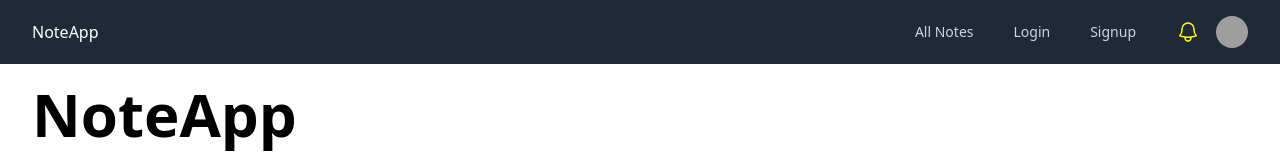
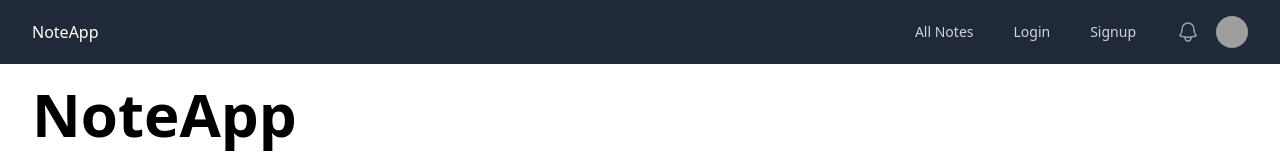
Before and after one commit to kumarvivek06071999/noteapp-frontend, a React (Vite) app: page / in a window 1280 px wide. Shown: the top 160 px of the page. Built offline with nearby package versions, Linux system fonts and the light colour scheme; grey boxes are pictures that could not be loaded.

Commit message:
Updating icon  Css

```diff
--- a/src/index.css
+++ b/src/index.css
@@ -12,7 +12,3 @@
     /* W3C, IE 10+/ Edge, Firefox 16+, Chrome 26+, Opera 12+, Safari 7+ */
 
 }
-
-svg {
-    color: yellow;
-}
```
